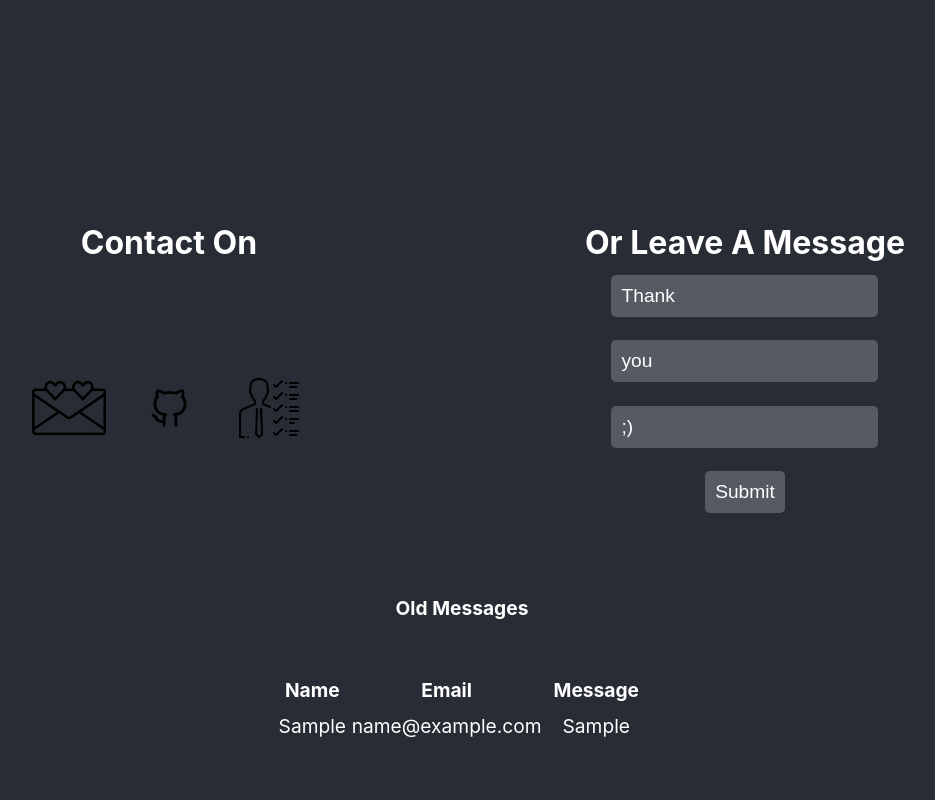
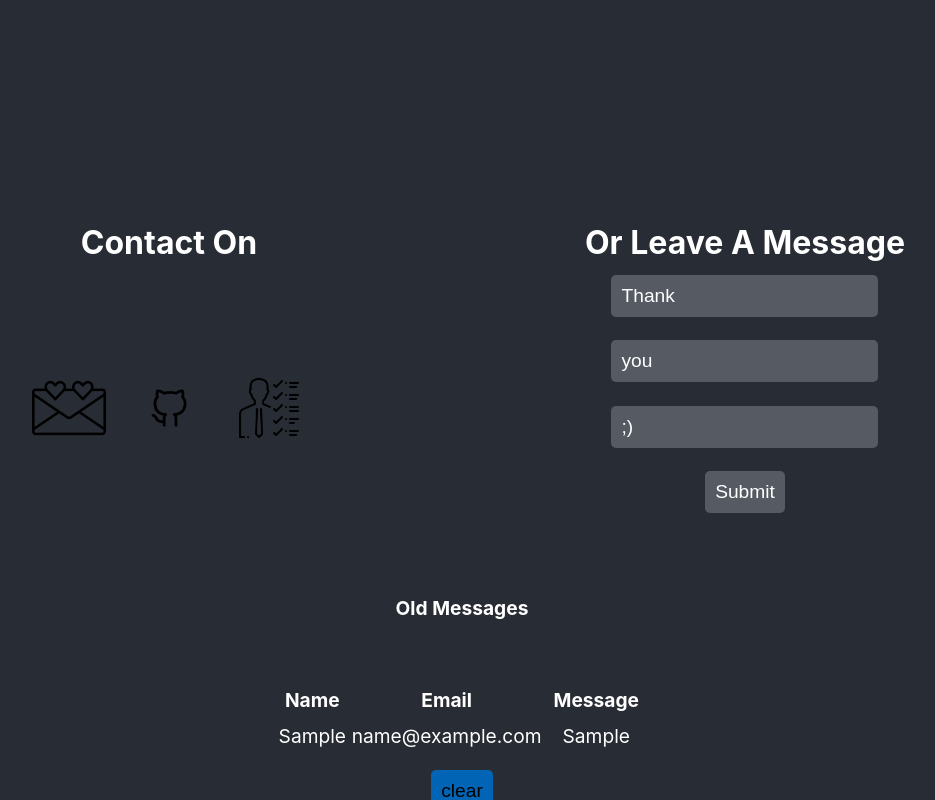
Before and after one commit to jeandtx/MyPortfolio, a React (Create React App) app: page / in a window 1280 px wide. Both pictures are taken after typing "Sample", "name@example.com", "Sample" into the empty fields and a click on the input "Submit". Shown: the part 2400-3200 px from the top of the page, without its empty margins (114-1049 px from the left). Built offline with nearby package versions, Linux system fonts and the light colour scheme.

Commit message:
style corrections

```diff
--- a/src/pages/Contact.js
+++ b/src/pages/Contact.js
@@ -79,10 +79,18 @@ function Contact() {
                 </div>
             </div>
             <div className='old-messages'>
-                <h3>Old Messages</h3>
+                <h1>Old Messages</h1>
+                {
+                    data.length < 1 && (<p
+                        style={{
+                            fontSize: '0.5rem',
+                        }}
+                    >No messages yet</p>)
+                }
 
                 {
                     data.length > 0 && (
+                        <div>
                             <table>
                                 <tr>
                                     <th>Name</th>
@@ -96,8 +104,22 @@ function Contact() {
                                         <td>{item.message}</td>
                                     </tr>
                                 ))}
-                        </table>)
-                }
+                            </table>
+                            <button style={{
+                                color: 'black',
+                                backgroundColor: '#0164B4',
+                                border: 'none',
+                                padding: '10px',
+                                borderRadius: '5px',
+                                cursor: 'pointer',
+                                marginTop: '10px',
+                            }} onClick={function () {
+                                setData([]);
+                            }}>
+                                clear
+                            </button>
+                        </div>
+                    )}
             </div>
         </div>
     );
--- a/src/styles/Contact.css
+++ b/src/styles/Contact.css
@@ -25,6 +25,12 @@
 .icons img {
 	width: 100px;
 	height: auto;
+}
+
+.icons img:hover {
+	transform: scale(1.2);
+	transition: 1s;
+	background-color: #0164b4;
 }
 
 .form {
--- a/src/styles/Me.css
+++ b/src/styles/Me.css
@@ -13,6 +13,10 @@
 .aboutme h4 {
 	padding: 3rem;
 	font-style: oblique;
+}
+
+progress::-moz-progress-bar {
+	background: #0164b4;
 }
 
 .aboutme progress {
--- a/src/styles/Menu.css
+++ b/src/styles/Menu.css
@@ -28,7 +28,7 @@ a {
 }
 
 .button:hover .insidebutton {
-	background-color: #ffffff;
+	background-color: #0164b4;
 	border-radius: calc(0.1em + 0.3vw);
 	transition: 0.5s;
 	color: #000000;
--- a/src/styles/Projects.css
+++ b/src/styles/Projects.css
@@ -32,7 +32,7 @@
 	z-index: 1;
 }
 
-img:hover {
+.projects img:hover {
 	opacity: 0.1;
 }
 
```
Lines whose indentation alone changed are shown as unchanged.
